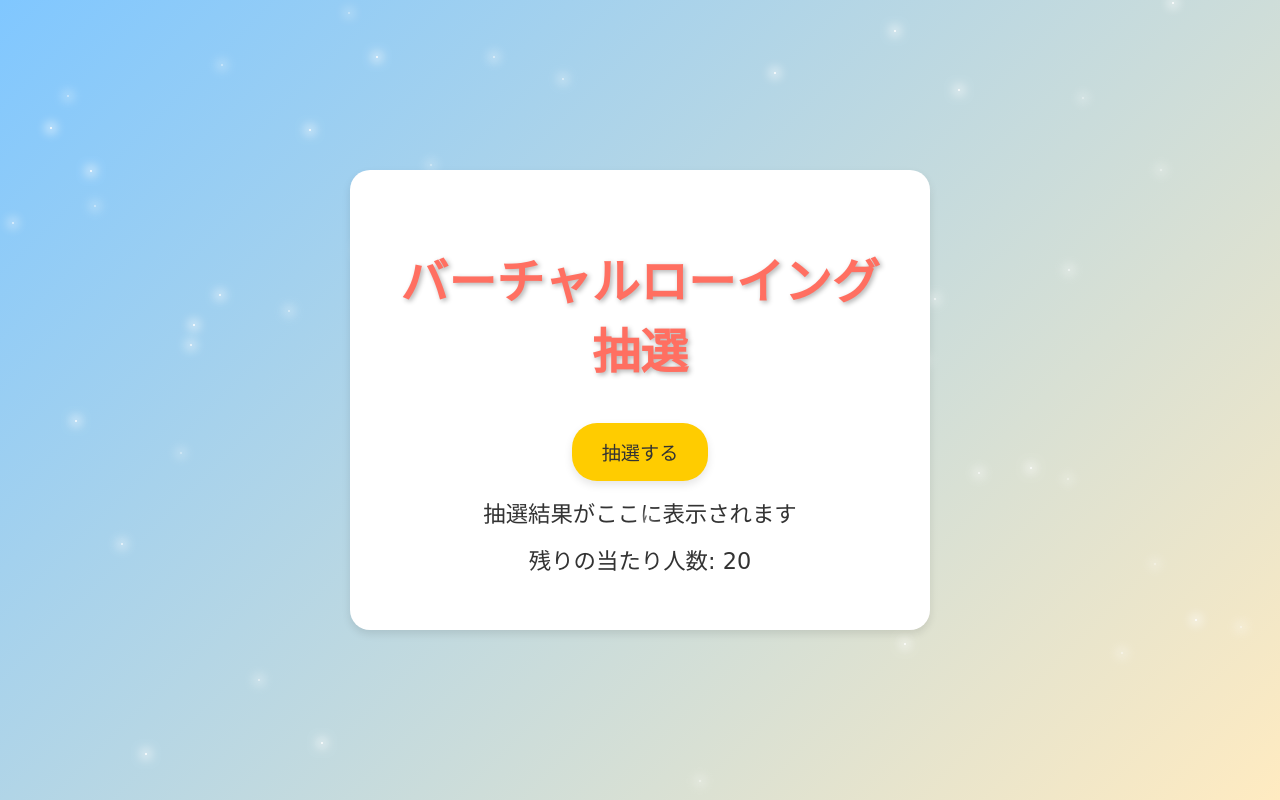
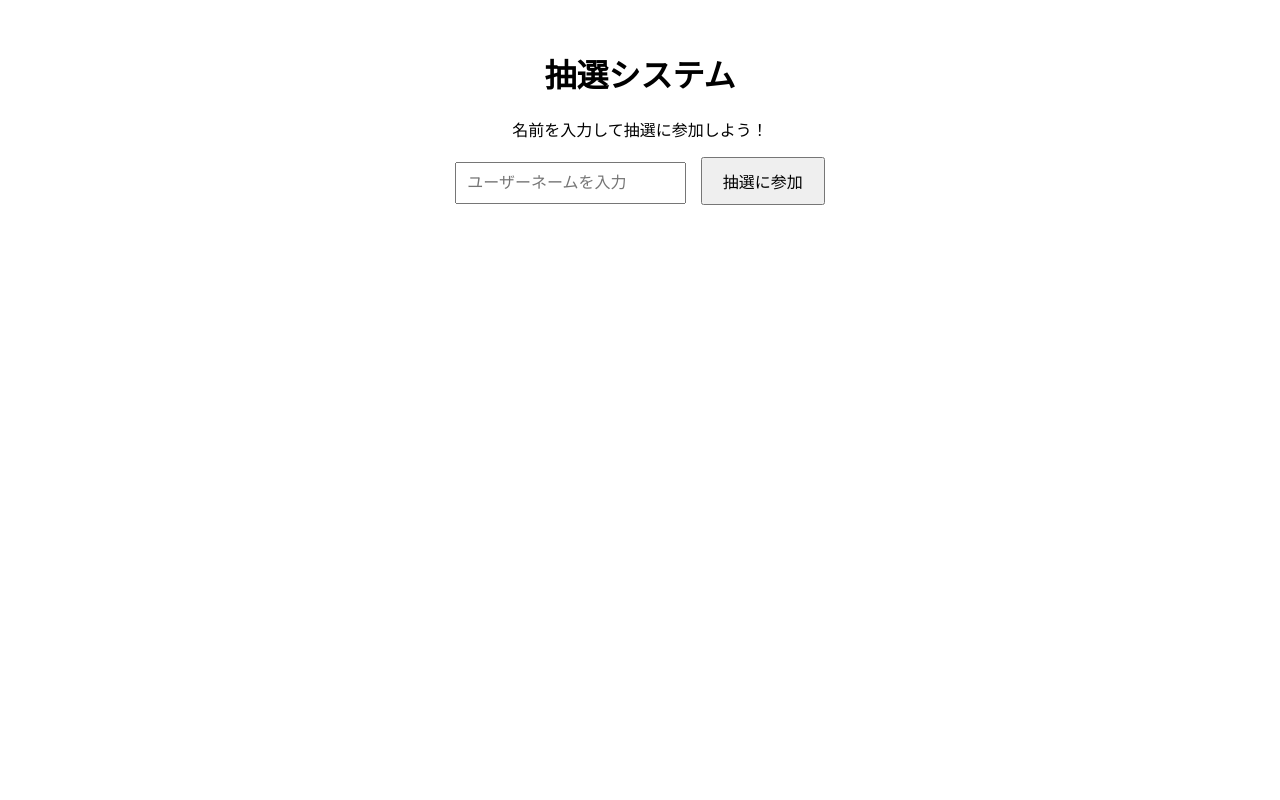
Before and after one commit to fermerMask/sports_fes, a Flask app: page / in a window 1280 px wide. Run offline with Flask 3, Linux system fonts and the light colour scheme.

Commit message:
[change] file content change

```diff
--- a/app.py
+++ b/app.py
@@ -1,26 +1,72 @@
-from flask import Flask, render_template, request, jsonify
+from flask import Flask, request, jsonify, render_template
+import sqlite3
+import os
+import uuid
 import random
 
 app = Flask(__name__)
 
-# 初期設定: あたりの人数は20人
-remaining_prizes = 20
+DATABASE = 'lottery.db'
+MAX_WINNERS = 20
+
+def get_db():
+    db = sqlite3.connect(DATABASE)
+    db.row_factory = sqlite3.Row
+    return db
+
+def init_db():
+    db = get_db()
+    with app.open_resource('schema.sql',mode='r') as f:
+        db.cursor().executescript(f.read())
+
+    db.commit()
+    db.close()
+
+@app.before_request
+def setup_database():
+    if not os.path.exists(DATABASE):
+        init_db()
 
 @app.route('/')
 def index():
     return render_template('index.html')
 
-@app.route('/draw', methods=['POST'])
-def draw():
-    global remaining_prizes
-    if remaining_prizes > 0:
-        # ランダムで「当たり」か「はずれ」を決めるが、当たりの人数が残っていれば当たりが出る
-        result = random.choice(['当たり', 'はずれ']) if remaining_prizes > 0 else 'はずれ'
-        if result == '当たり':
-            remaining_prizes -= 1  # 当たりが出たら人数を減らす
-    else:
-        result = 'はずれ'  # あたり人数が0の場合は必ずはずれ
-    return jsonify(result=result, remaining=remaining_prizes)
+@app.route('/enter',methods=['POST'])
+def enter_lottery():
+    data = request.json
+    name = data.get('name')
+
+    print('受け取ったデータ:', data)
+
+    user_id = str(uuid.uuid4())
+    db = get_db()
+
+    cursor = db.cursor()
+
+    try:
+        cursor.execute('BEGIN TRANSACTION')
+        cursor.execute('SELECT COUNT(*) FROM winners')
+        winner_count = cursor.fetchone()[0]
+
+        if winner_count >= MAX_WINNERS:
+            db.rollback()
+            return jsonify({'message': 'All winners have already been selected'}),400
+
+        if random.random() > 0.5:
+            cursor.execute(('INSERT INTO winners (user_id, name) VALUES (?,?)'), (user_id,name))
+            db.commit()
+            return jsonify({'message': 'You have won!', 'user_id':user_id}),200
+        else:
+            db.commit()
+            return jsonify({'message': 'Sorry, you did not win this time.'}),200
+
+    except Exception as e:
+        db.rollback()
+        return jsonify({'error':str(e)}),500
+
+    finally:
+        db.close()
 
 if __name__ == '__main__':
+    init_db()
     app.run(debug=True)
--- /dev/null
+++ b/schema.sql
@@ -0,0 +1,5 @@
+CREATE TABLE IF NOT EXISTS winners (
+    id INTEGER PRIMARY KEY AUTOINCREMENT,
+    user_id TEXT NOT NULL UNIQUE,
+    name TEXT NOT NULL
+);
--- a/templates/index.html
+++ b/templates/index.html
@@ -1,160 +1,71 @@
 <!DOCTYPE html>
 <html lang="ja">
     <head>
-    <meta charset="UTF-8">
-    <meta name="viewport" content="width=device-width, initial-scale=1.0">
-    <title>越谷スポーツフェス</title>
-    <script src="https://code.jquery.com/jquery-3.6.0.min.js"></script>
+        <meta charset="utf-8">
+        <meta name="viewport" content="width=device-width,initial-scale=1.0">
+        <title>抽選システム</title>
         <style>
-        /* グローバルスタイル */
             body {
-            font-family: 'Comic Sans MS', cursive, sans-serif;
-            margin: 0;
-            padding: 0;
-            display: flex;
-            justify-content: center;
-            align-items: center;
-            height: 100vh;
-            background: linear-gradient(135deg, #80c7ff, #ffebc1);
-            color: #333;
-            overflow: hidden;
+                font-family: Arial,sans-serif;
+                text-align: center;
+                margin-top: 50px;
             }
-
-        h1 {
-            font-size: 3rem;
-            color: #ff6f61; /* マジック感を出す明るいピンク */
-            margin-bottom: 20px;
-            text-shadow: 2px 2px 5px rgba(0, 0, 0, 0.3);
-        }
-
-        /* カードデザイン */
-        .container {
-            background-color: #fff;
-            box-shadow: 0 4px 8px rgba(0, 0, 0, 0.1);
-            border-radius: 20px;
-            padding: 40px;
-            max-width: 500px;
-            text-align: center;
-            position: relative;
-            transition: all 0.3s ease;
-        }
-
-        .container:hover {
-            box-shadow: 0 12px 24px rgba(0, 0, 0, 0.2);
-        }
-
-        button {
-            background-color: #ffcc00;
-            color: #333;
-            border: none;
-            padding: 15px 30px;
-            border-radius: 25px;
-            font-size: 1.2rem;
-            cursor: pointer;
-            margin-top: 20px;
-            transition: background-color 0.3s ease;
-            box-shadow: 0 4px 8px rgba(0, 0, 0, 0.1);
-        }
-
-        button:hover {
-            background-color: #ffdd57;
-        }
-
-        p {
-            font-size: 1.4rem;
-            margin: 15px 0;
-            color: #333;
-        }
-
-        /* クラッカーエフェクトの設定 */
-        .confetti {
-            position: absolute;
-            width: 10px;
-            height: 10px;
-            background-color: #ff4757;
-            animation: confetti-fall 2s ease-in-out infinite;
-        }
-
-        @keyframes confetti-fall {
-            0% { transform: translateY(0); }
-            100% { transform: translateY(600px) rotate(720deg); }
-        }
-
-        /* モバイル対応 */
-        @media (max-width: 600px) {
-            h1 {
-                font-size: 2.5rem;
-            }
-            .container {
-                padding: 20px;
+            input {
+                padding: 10px;
+                font-size: 16px;
             }
             button {
                 padding: 10px 20px;
-                font-size: 1rem;
+                font-size: 16px;
+                margin-left: 10px;
+                cursor: pointer;
             }
-        }
-
-        /* 星のアニメーション背景 */
-        .star {
-            position: absolute;
-            width: 2px;
-            height: 2px;
-            background: white;
-            border-radius: 50%;
-            box-shadow: 0 0 10px 5px rgba(255, 255, 255, 0.5);
-            animation: twinkling 5s infinite;
-        }
-
-        @keyframes twinkling {
-            0%, 100% { opacity: 0.5; }
-            50% { opacity: 1; }
+            .result {
+                margin-top: 20px;
+                font-size: 18px;
+                font-weight: bold;
             }
         </style>
     </head>
     <body>
-    <div class="container">
-        <h1>バーチャルローイング抽選</h1>
-        <button id="drawButton">抽選する</button>
-        <p id="result">抽選結果がここに表示されます</p>
-        <p>残りの当たり人数: <span id="remaining">20</span></p>
-    </div>
+        <h1>抽選システム</h1>
+        <p>名前を入力して抽選に参加しよう！</p>
 
-    <!-- 星のアニメーションを追加 -->
+        <form id="lotteryform">
+            <input type="text" id="name" placeholder="ユーザーネームを入力" required>
+            <button type="submit">抽選に参加</button>
+        </form>
+
+        <div class="result" id="result"></div>
+
         <script>
-        // 星をランダムに生成
-        function createStars(num) {
-            for (let i = 0; i < num; i++) {
-                let star = document.createElement('div');
-                star.classList.add('star');
-                star.style.left = Math.random() * 100 + 'vw';
-                star.style.top = Math.random() * 100 + 'vh';
-                star.style.animationDuration = Math.random() * 5 + 2 + 's';
-                document.body.appendChild(star);
+            document.getElementById('lotteryform').addEventListener('submit',function(event){
+                event.preventDefault();
+                const name = document.getElementById('name').value;
+
+                fetch('/enter',{
+                    method:'POST',
+                    headers:{
+                        'Content-Type' : 'application/json'
+                    },
+                    body: JSON.stringify({ name : name })
+                })
+                .then(response => response.json())
+                .then(data => {
+                    const resultDiv = document.getElementById('result');
+                    if(data.message){
+                        resultDiv.textContent = data.message;
+                        resultDiv.style.color = 'green';
+                    }else if(data.error){
+                        resultDiv.textContent = data.color;
+                        resultDiv.style.color = 'red';
                     }
-        }
-
-        createStars(50);
-
-        // クラッカーエフェクトを追加する関数
-        function launchConfetti() {
-            for (let i = 0; i < 100; i++) {
-                let confetti = document.createElement('div');
-                confetti.classList.add('confetti');
-                confetti.style.left = Math.random() * 100 + 'vw';
-                confetti.style.backgroundColor = '#' + Math.floor(Math.random() * 16777215).toString(16);
-                document.body.appendChild(confetti);
-
-                // エフェクトが終わったら削除する
-                setTimeout(() => confetti.remove(), 2000);
-            }
-        }
-
-        $('#drawButton').on('click', function() {
-            $.post('/draw', function(data) {
-                $('#result').text(data.result);
-                $('#remaining').text(data.remaining);
-            });
-        });
+                 })
+                 .catch(error => {
+                    document.getElementById('result').textContent = 'エラーが発生しました。';
+                    document.getElementById('result').style.color = 'red';
+                 })
+            })
         </script>
     </body>
 </html>
```
Also changed, not shown: lottery.db (added). Lines whose indentation alone changed are shown as unchanged.
